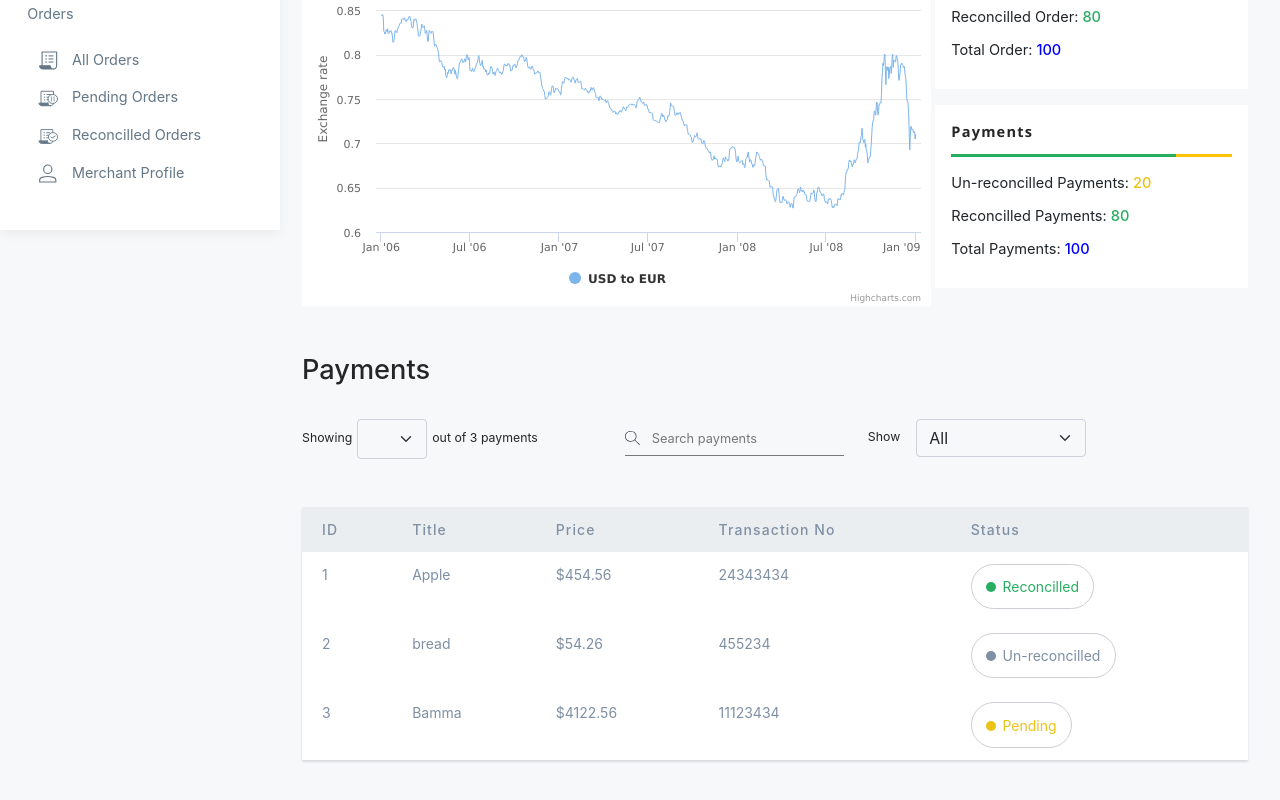
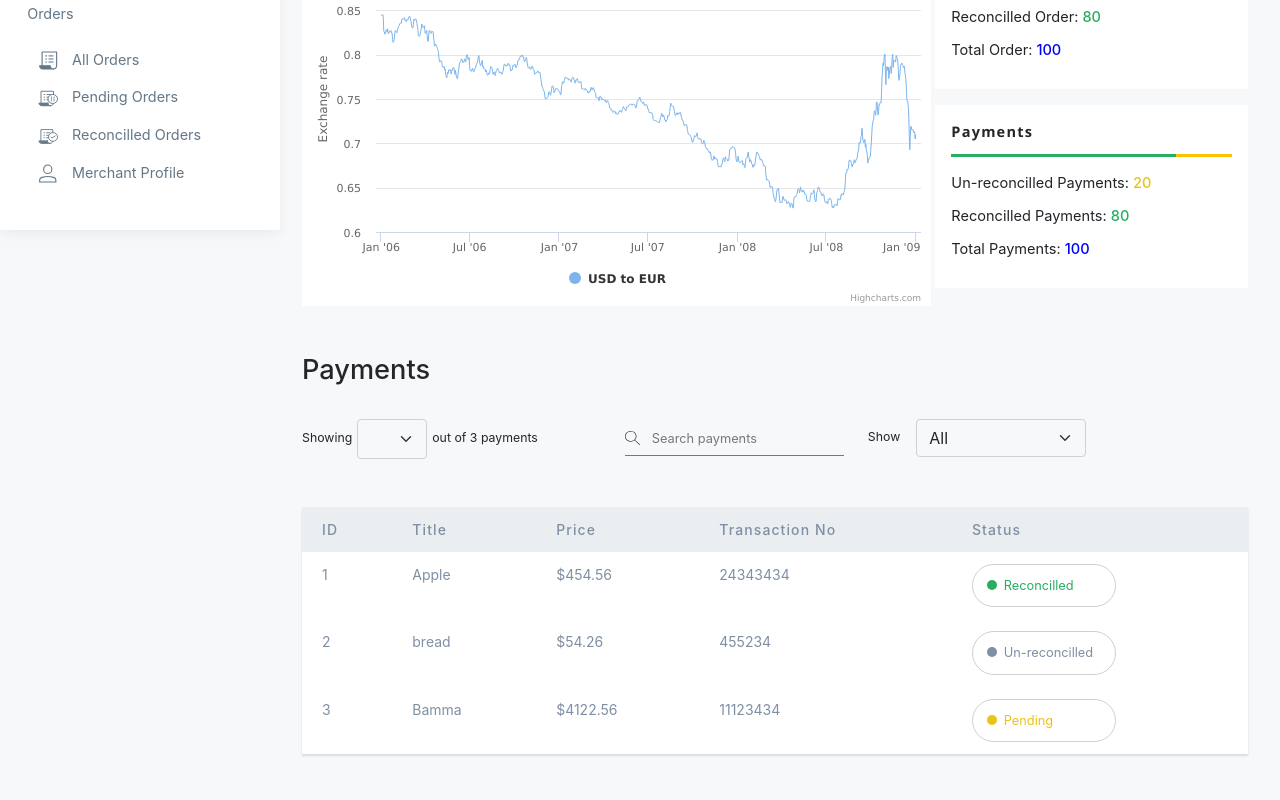
Before and after one commit to dumzy2021/transmonitor, a React (Create React App) app: page / in a window 1280 px wide. Shown: the part 570-1370 px from the top of the page. Built offline with nearby package versions, Linux system fonts and the light colour scheme.

Commit message:
fixed the status payment status btn at small screen

```diff
--- a/src/components/overview-payments/OverviewPayments.jsx
+++ b/src/components/overview-payments/OverviewPayments.jsx
@@ -144,7 +144,7 @@ const OverviewPayments = () => {
                     <td>
                       <p className={`status ${payment.status}`}>
                         <span className="dot"></span>
-                        {payment.status}
+                        <span className="status-title">{payment.status}</span>
                       </p>
                     </td>
                   </tr>
--- a/src/components/overview-payments/overviewPayments.scss
+++ b/src/components/overview-payments/overviewPayments.scss
@@ -120,6 +120,7 @@
   display: inline-flex;
   align-items: baseline;
   margin-bottom: 0;
+  min-width: 9rem;
 }
 .dot {
   position: relative;
@@ -129,7 +130,9 @@
   border-radius: 50%;
   margin-right: 0.4rem;
 }
-
+.status-title {
+  font-size: 0.8rem;
+}
 .Reconcilled {
   color: #27ae60;
 }
```
